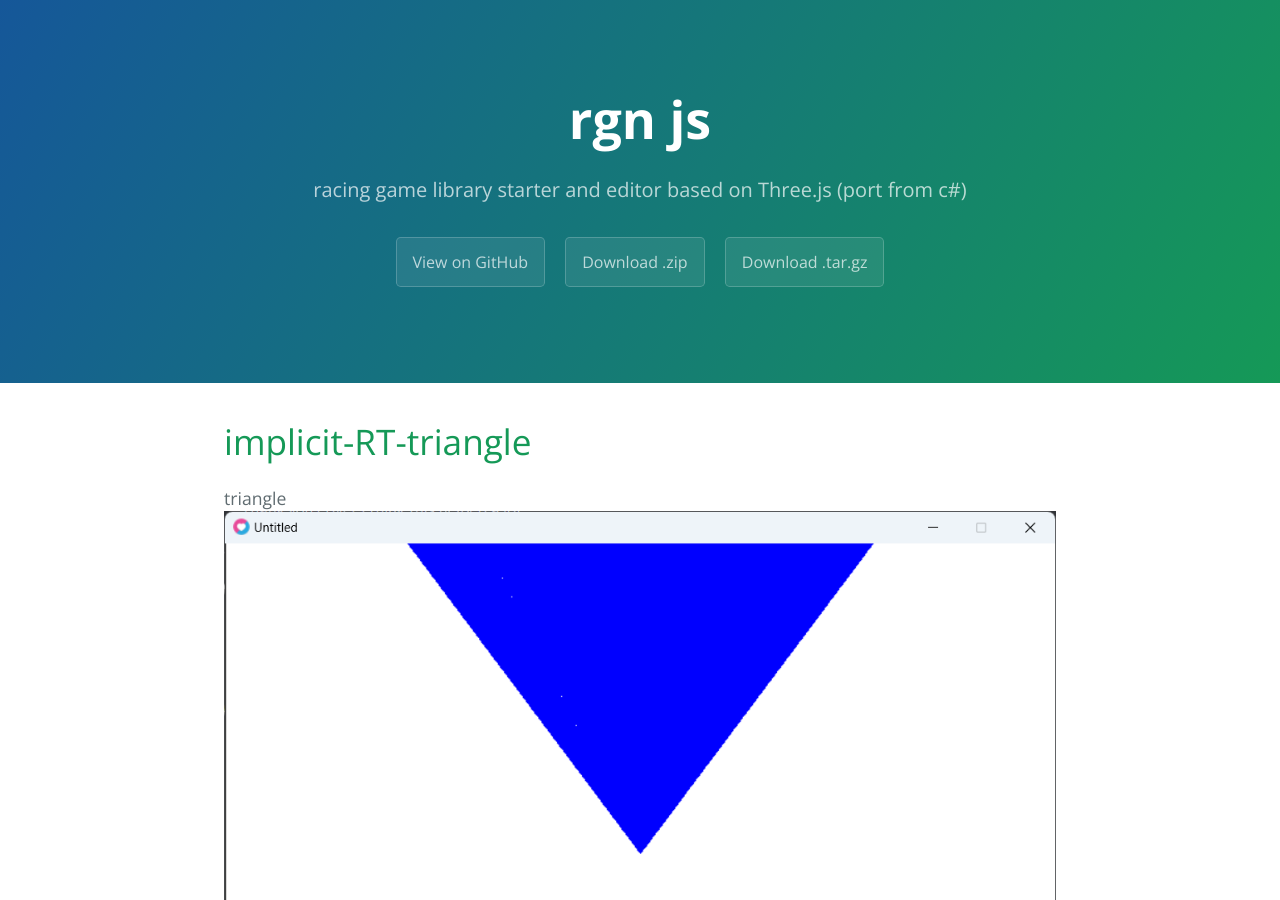
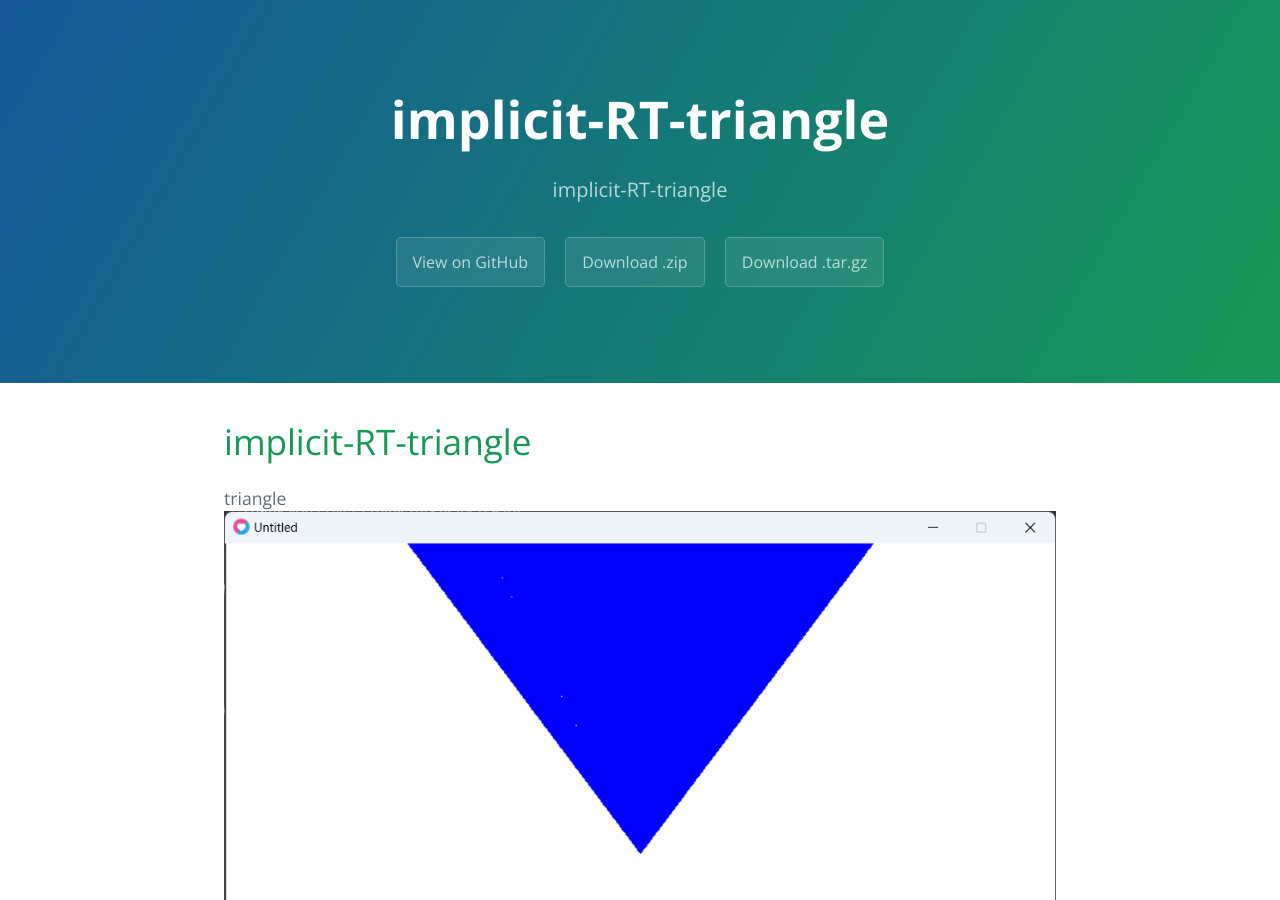
Before and after one commit to grzesiekmq/implicit-RT-triangle, a Jekyll site: the page built from README.md, in a window 1280 px wide and 900 px high. Built offline with Jekyll 4.4.1, drawn with Linux system fonts in a browser that asks for light colours; our own code applies the rules of GitHub Pages for plain Markdown files; some of the changed text lies outside the part shown.

Commit message:
Update _config.yml

```diff
--- a/_config.yml
+++ b/_config.yml
@@ -1,6 +1,6 @@
 # Setup
-title:        rgn js
-tagline:      racing game library starter and editor based on Three.js (port from c#)
+title:        implicit-RT-triangle
+tagline:      implicit-RT-triangle
 
 baseurl:      "/gh-rgn-js"
 paginate:     1
```
